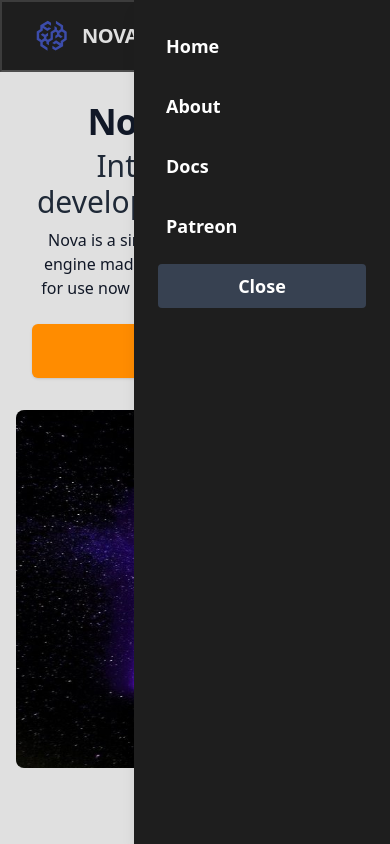
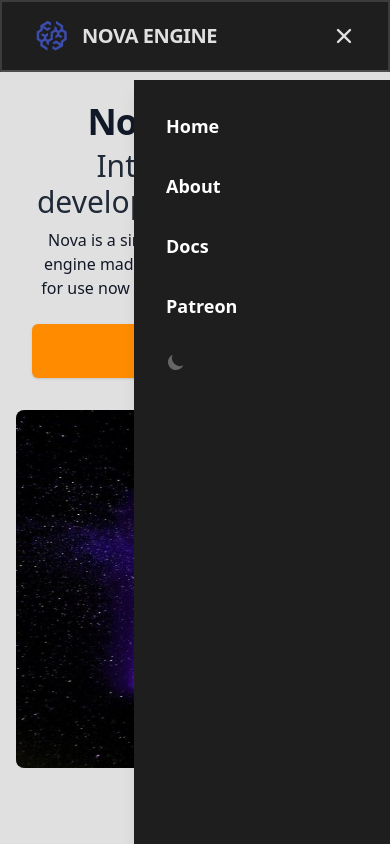
Before and after one commit to rrandel/Nova-Web, a React (Vite) app: page / in a window 390 px wide. Both pictures are taken after a click on the button "Main". Shown: the top 844 px of the page. Built offline with nearby package versions, Linux system fonts and the light colour scheme.

Commit message:
Added darkmode icon to mobile menu toggle.

```diff
--- a/src/components/Navbar/menuToggle.jsx
+++ b/src/components/Navbar/menuToggle.jsx
@@ -1,6 +1,12 @@
 import React, { useState } from 'react';
+import DarkModeIcon from './DarkModeIcon';
+import LightModeIcon from './LightModeIcon';
+import useDarkMode from "../../hooks/useDarkMode";
 
 const MenuToggle = () => {
+
+  const { isDarkMode, toggleDarkMode } = useDarkMode();
+
   // Use useState to manage the toggle state
   const [isOpen, setIsOpen] = useState(false);
 
@@ -13,21 +19,23 @@ const MenuToggle = () => {
     <>
       <button id="menu-toggle" className="rounded-lg focus:outline-none focus:shadow-outline md:hidden" aria-expanded={isOpen} aria-label="Main" aria-controls="menuItems" onClick={toggleMenu}>
         <svg id="menu-icon-closed" className={`w-6 h-6 ${isOpen ? 'hidden' : 'block'}`} fill="currentColor" viewBox="0 0 20 20">
-          <path fill-rule="evenodd" d="M3 5a1 1 0 011-1h12a1 1 0 110 2H4a1 1 0 01-1-1zM3 10a1 1 0 011-1h12a1 1 0 110 2H4a1 1 0 01-1-1zM9 15a1 1 0 011-1h6a1 1 0 110 2h-6a1 1 0 01-1-1z" clip-rule="evenodd"></path>
+          <path fillRule="evenodd" d="M3 5a1 1 0 011-1h12a1 1 0 110 2H4a1 1 0 01-1-1zM3 10a1 1 0 011-1h12a1 1 0 110 2H4a1 1 0 01-1-1zM9 15a1 1 0 011-1h6a1 1 0 110 2h-6a1 1 0 01-1-1z" clipRule="evenodd"></path>
         </svg>
 
         <svg id="menu-icon-open" className={`w-6 h-6 ${isOpen ? 'block' : 'hidden'}`} fill="currentColor" viewBox="0 0 20 20">
-          <path fill-rule="evenodd" d="M4.293 4.293a1 1 0 011.414 0L10 8.586l4.293-4.293a1 1 0 111.414 1.414L11.414 10l4.293 4.293a1 1 0 01-1.414 1.414L10 11.414l-4.293 4.293a1 1 0 01-1.414-1.414L8.586 10 4.293 5.707a1 1 0 010-1.414z" clip-rule="evenodd"></path>
+          <path fillRule="evenodd" d="M4.293 4.293a1 1 0 011.414 0L10 8.586l4.293-4.293a1 1 0 111.414 1.414L11.414 10l4.293 4.293a1 1 0 01-1.414 1.414L10 11.414l-4.293 4.293a1 1 0 01-1.414-1.414L8.586 10 4.293 5.707a1 1 0 010-1.414z" clipRule="evenodd"></path>
         </svg>
       </button>
 
-      <div id="menuItems" className={`fixed top-0 right-0 h-full w-64 bg-darkMode-primaryBackground text-white shadow-lg transform transition-transform duration-300 ease-in-out ${isOpen ? 'translate-x-0' : 'translate-x-full'} md:hidden`}>
+      <div id="menuItems" className={`fixed top-20 right-0 h-full w-64 bg-darkMode-primaryBackground text-white shadow-lg transform transition-transform duration-300 ease-in-out ${isOpen ? 'translate-x-0' : 'translate-x-full'} md:hidden`}>
         <nav className="flex flex-col p-6 space-y-4">
           <a href="/" className="text-lg font-semibold hover:bg-gray-700 p-2 rounded" onClick={toggleMenu}> Home </a>
           <a href="/about" className="text-lg font-semibold hover:bg-gray-700 p-2 rounded" onClick={toggleMenu}> About </a>
           <a href="/docs" className="text-lg font-semibold hover:bg-gray-700 p-2 rounded" onClick={toggleMenu}> Docs </a>
           <a href="https://www.patreon.com/Astrixsm" className="text-lg font-semibold hover:bg-gray-700 p-2 rounded" onClick={toggleMenu}> Patreon </a>
-          <button onClick={toggleMenu} className="mt-auto p-2 text-lg font-semibold rounded bg-gray-700 hover:bg-gray-600"> Close </button>
+          <button onClick={toggleDarkMode} type="button" className={`p-2 text-sm rounded-lg md:ml-2 focus:outline-none focus:ring-4 transition-colors duration-200 ${isDarkMode ? 'dark:bg-darkMode-primaryBackground dark:text-darkMode-inactiveText dark:hover:bg-white focus:ring-darkMode-secondaryBorder' : 'bg-darkMode-primaryBackground text-lightMode-secondaryText hover:bg-darkMode-hoverIcon focus:ring-lightMode-primaryBorder'}`}>
+            {isDarkMode ? <LightModeIcon /> : <DarkModeIcon />}
+          </button>
         </nav>
       </div>
     </>
```
Lines whose indentation alone changed are shown as unchanged.
